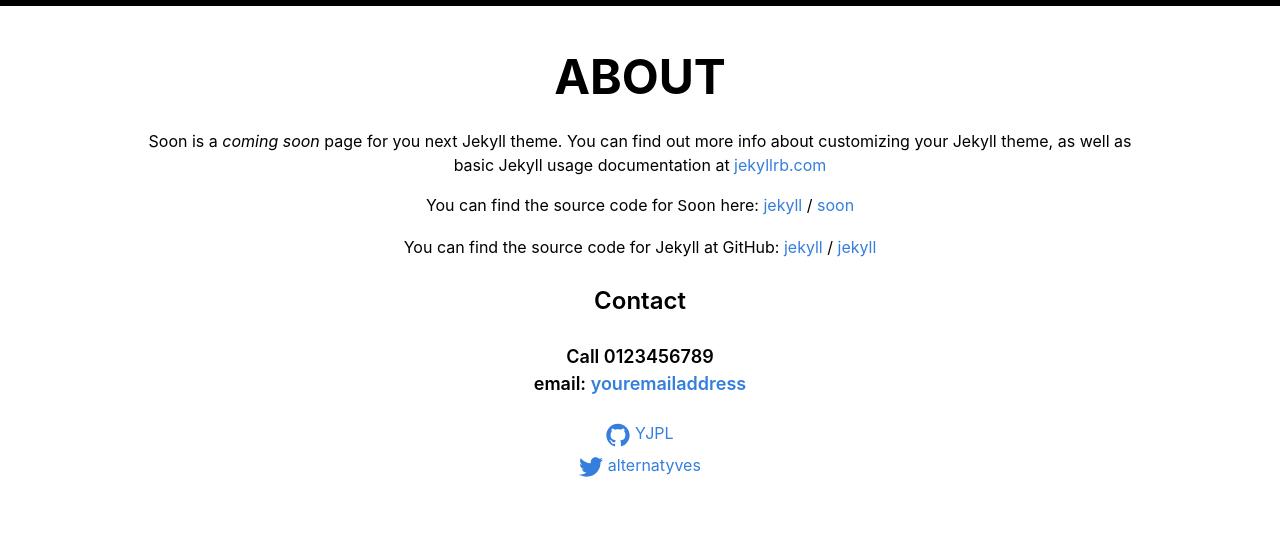
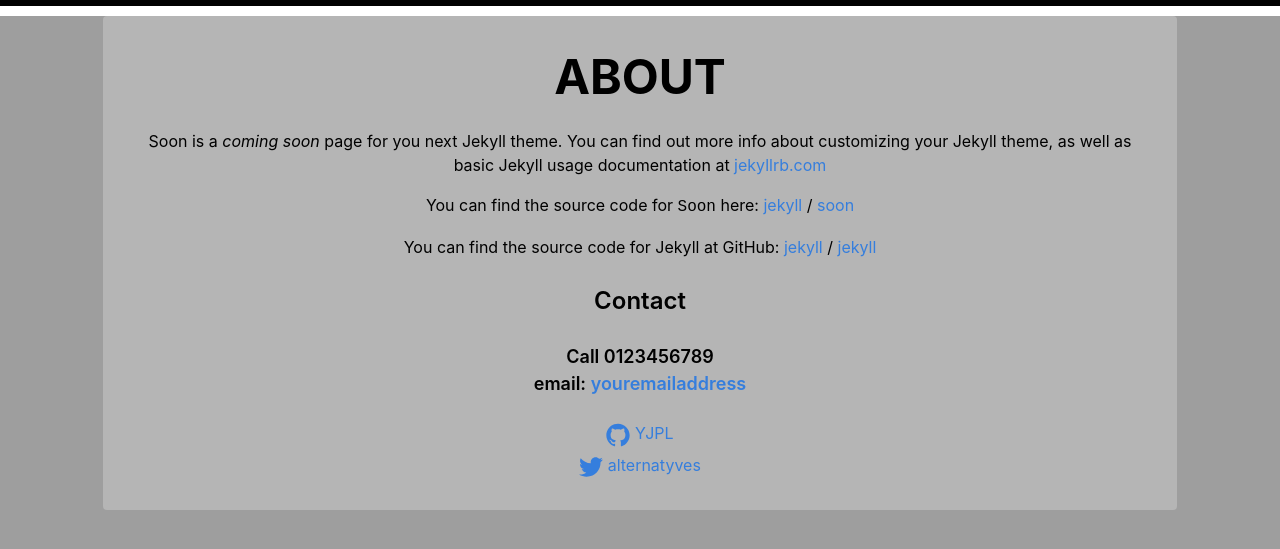
Before and after one commit to ASSahasranamam/soon, a Jekyll site: the page built from _pages/about.md, in a window 1280 px wide. Shown: the top 549 px of the page. Built offline with Jekyll 4.4.1, drawn with Linux system fonts in a browser that asks for light colours.

Commit message:
Update default.html

```diff
--- a/_layouts/default.html
+++ b/_layouts/default.html
@@ -5,7 +5,7 @@
  <body>
   <main class="page-content" aria-label="Content">
     <div id="bg" style="margin: 0;
-  padding: 0; background: url({{site.url}}/images/Mountain Creative Desktop Wallpaper.png) center fixed no-repeat;
+  padding: 0; background: url({{site.url}}images/Mountain%20Creative%20Desktop%20Wallpaper.png) center fixed no-repeat;
     -moz-background-size: cover;
     background-size: cover;">
   </div>
```
